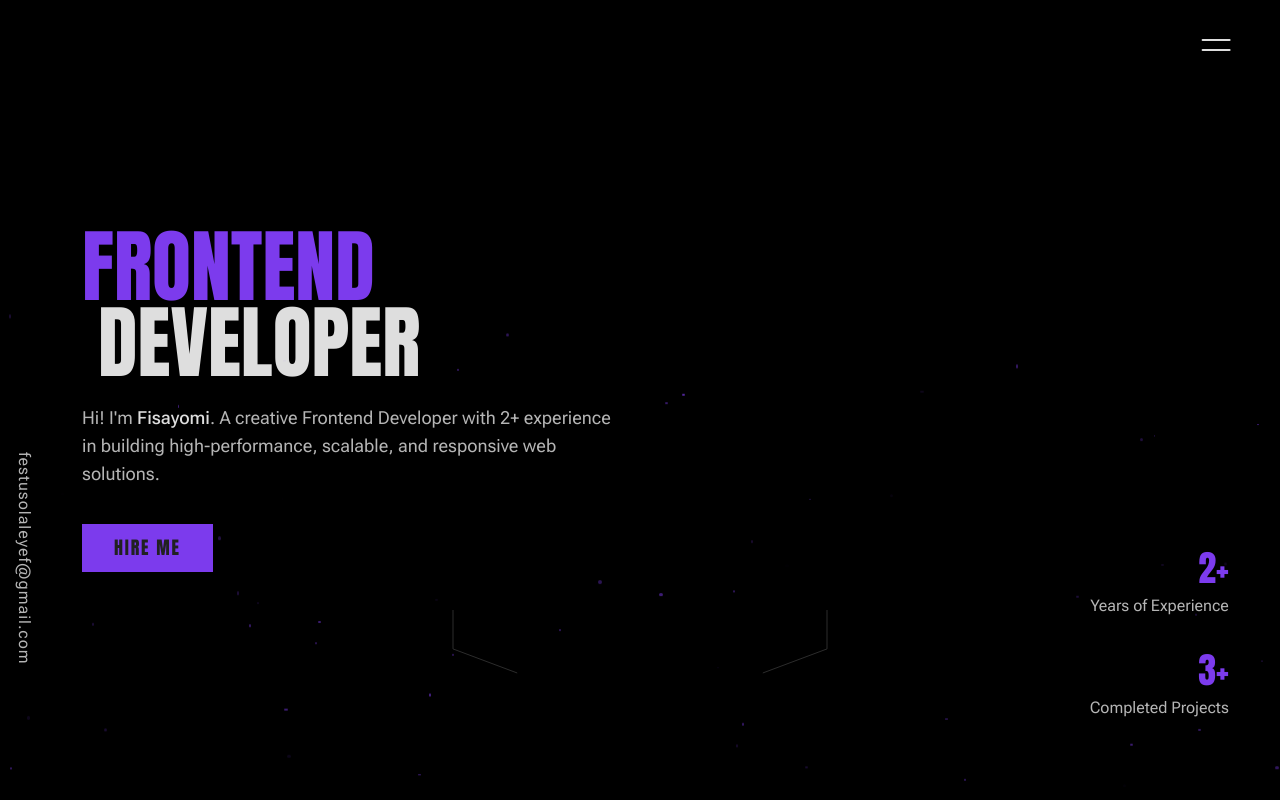
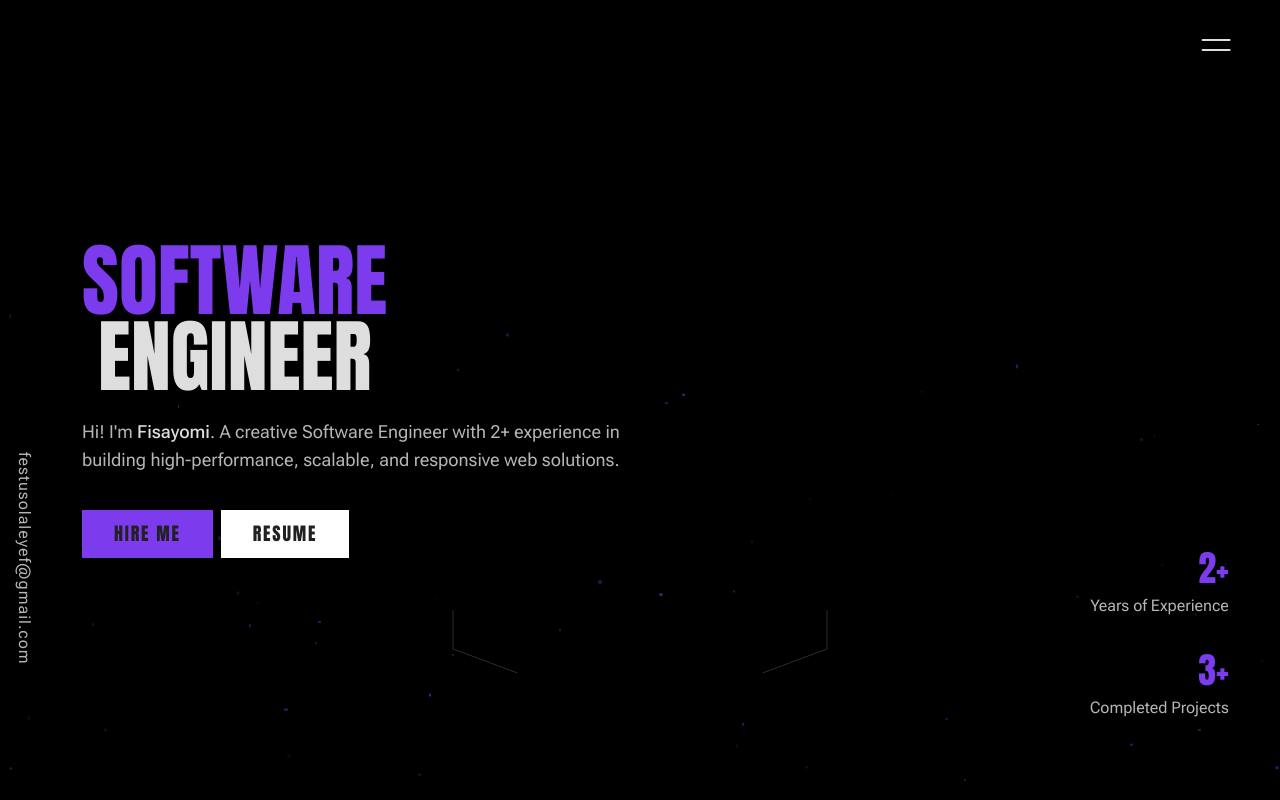
Before and after one commit to OlaleyeFisayo/fisayomi-portfolio, a Next.js app: page / in a window 1280 px wide. Shown: the top 800 px of the page. Built offline with nearby package versions, Linux system fonts and the light colour scheme.

Commit message:
chore: added my resume, and changed some info about me

```diff
--- a/app/_components/AboutMe.tsx
+++ b/app/_components/AboutMe.tsx
@@ -73,7 +73,7 @@ const AboutMe = () => {
                     <div className="md:col-span-7">
                         <div className="text-lg text-muted-foreground max-w-[450px]">
                             <p className="slide-up-and-fade">
-                                I&apos;m a frontend web developer dedicated to
+                                I&apos;m a software engineer dedicated to
                                 turning ideas into creative solutions. I
                                 specialize in creating seamless and intuitive
                                 user experiences.
--- a/app/_components/Banner.tsx
+++ b/app/_components/Banner.tsx
@@ -42,17 +42,18 @@ const Banner = () => {
             >
                 <div className="max-md:grow max-md:flex flex-col justify-center items-start max-w-[544px]">
                     <h1 className="banner-title slide-up-and-fade leading-[.95] text-6xl sm:text-[80px] font-anton">
-                        <span className="text-primary">FRONTEND</span>
-                        <br /> <span className="ml-4">DEVELOPER</span>
+                        <span className="text-primary">SOFTWARE</span>
+                        <br /> <span className="ml-4">ENGINEER</span>
                     </h1>
                     <p className="banner-description slide-up-and-fade mt-6 text-lg text-muted-foreground">
                         Hi! I&apos;m{' '}
                         <span className="font-medium text-foreground">
                             Fisayomi
                         </span>
-                        . A creative Frontend Developer with {GENERAL_INFO.yearsOfExperience} experience in building high-performance, scalable, and
+                        . A creative Software Engineer with {GENERAL_INFO.yearsOfExperience} experience in building high-performance, scalable, and
                         responsive web solutions.
                     </p>
+                    <div className='flex gap-2 flex-wrap'>
                         <Button
                             as="link"
                             target="_blank"
@@ -63,6 +64,16 @@ const Banner = () => {
                         >
                             Hire Me
                         </Button>
+                        <Button
+                            as="link"
+                            target="_blank"
+                            rel="noopener noreferrer"
+                            href={GENERAL_INFO.resume}
+                            className="mt-9 banner-button slide-up-and-fade bg-white hover:bg-primary"
+                        >
+                            Resume
+                        </Button>
+                    </div>
                 </div>
 
                 <div className="md:absolute bottom-[10%] right-[4%] flex md:flex-col gap-4 md:gap-8 text-center md:text-right">
--- a/lib/data.ts
+++ b/lib/data.ts
@@ -6,6 +6,7 @@ export const GENERAL_INFO = {
     emailSubject: "Let's collaborate on a project",
     emailBody: 'Hi Fisayomi, I am reaching out to you because...',
 
+    resume: "/resume/resume.pdf",
     upworkProfile: 'https://www.upwork.com/freelancers/~019a3094aa4c0b97e3?mp_source=share',
 
     yearsOfExperience: "2+",
```
Also changed, not shown: 1 other file (tests, documents, lock files or other folders). Lines whose indentation alone changed are shown as unchanged.
